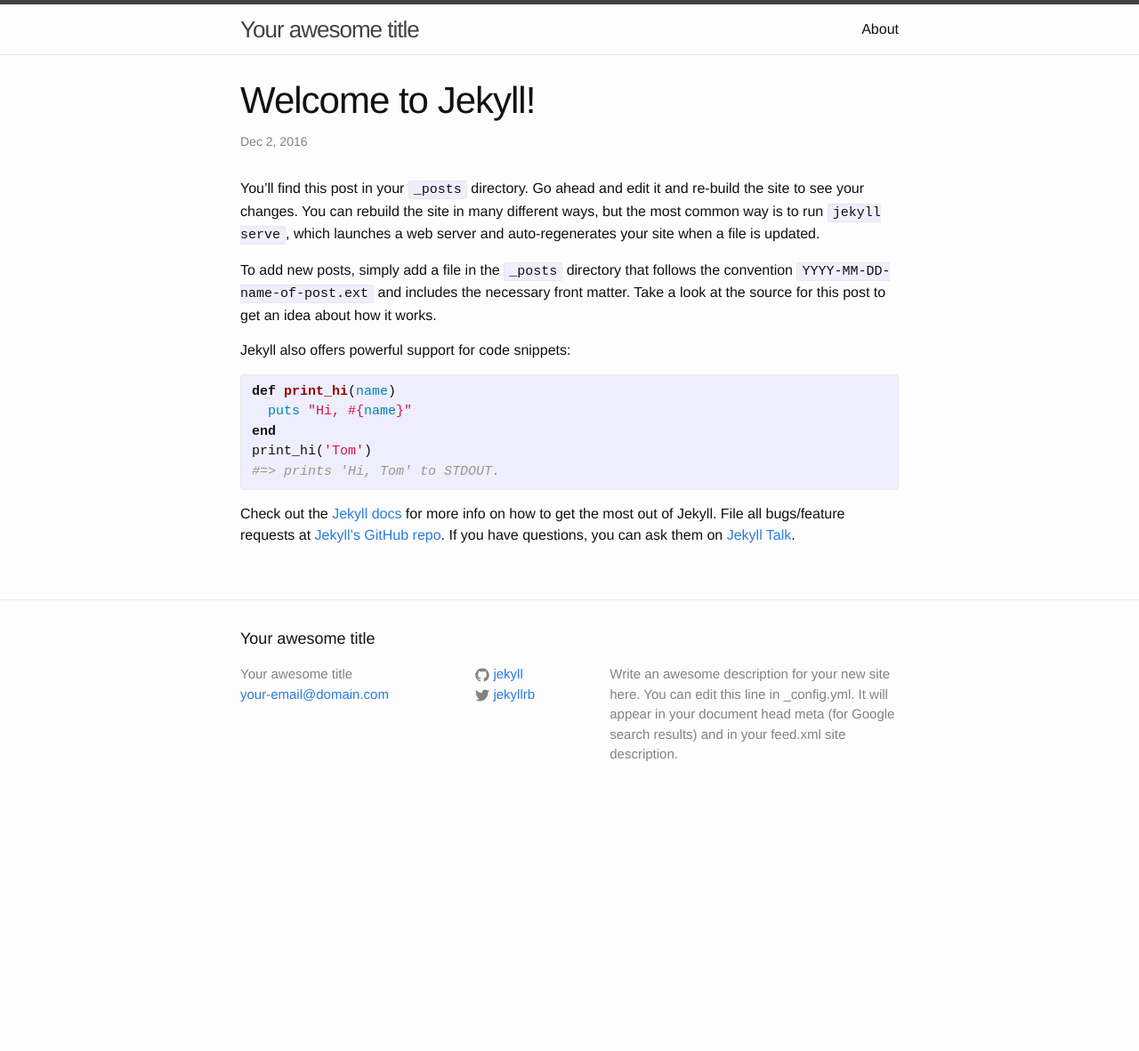
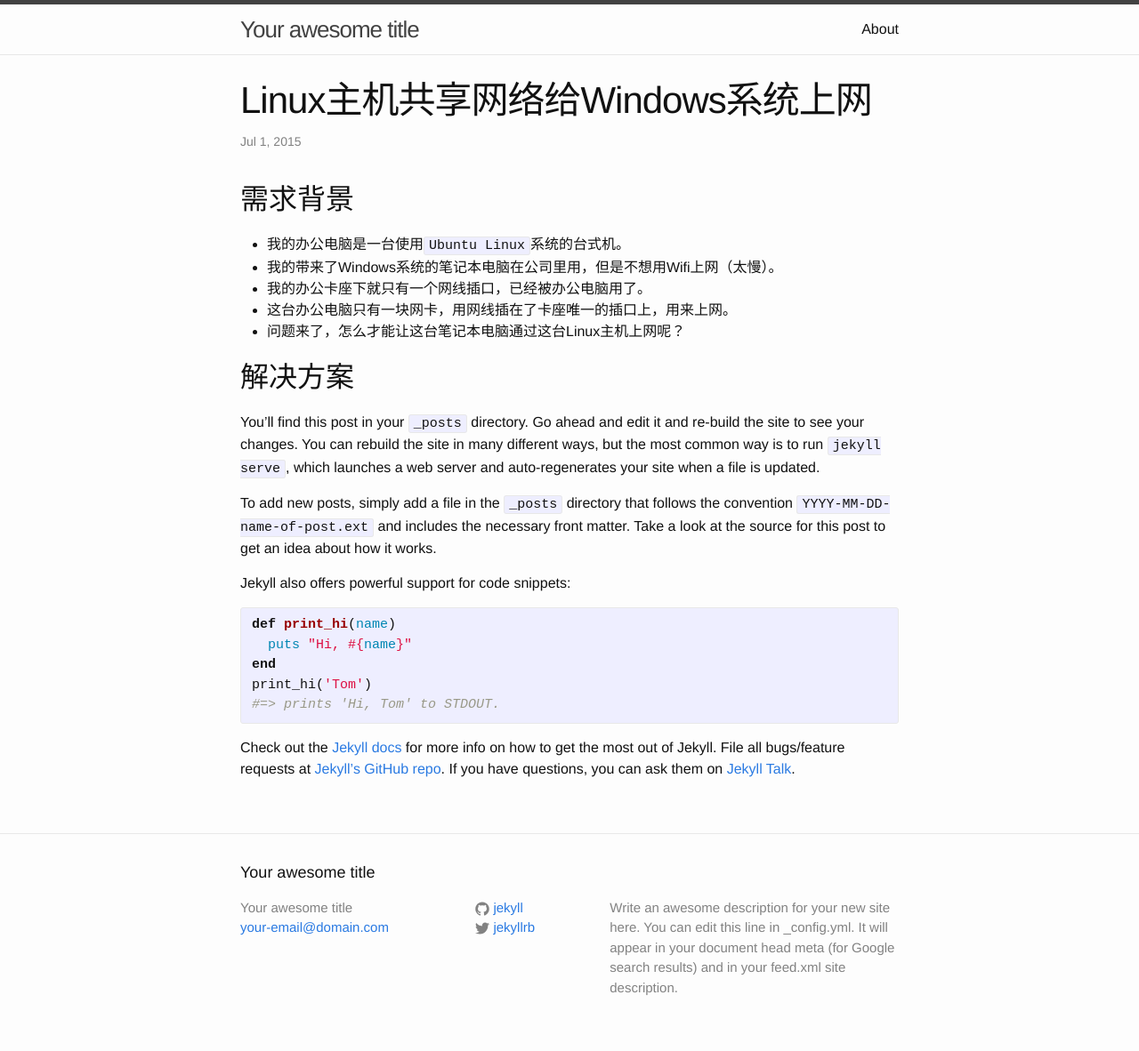
Before and after one commit to echoma/echoma.github.com, a Jekyll site: the page built from _posts/2015-07-01-linux-share-network-to-windows.markdown, in a window 1280 px wide. Shown: the whole page at 89% size. Built offline with Jekyll 4.4.1, drawn with Linux system fonts in a browser that asks for light colours; before the commit the page ends 920 px from its top, so only the background shows below that.

Commit message:
尝试写点内容

```diff
--- a/_posts/2016-12-02-welcome-to-jekyll.markdown
+++ b/_posts/2015-07-01-linux-share-network-to-windows.markdown
@@ -1,9 +1,20 @@
 ---
 layout: post
-title:  "Welcome to Jekyll!"
-date:   2016-12-02 20:28:21 +0800
-categories: jekyll update
+title:  "Linux主机共享网络给Windows系统上网"
+date:   2015-07-01 20:28:21 +0800
+categories: linux network 折腾
 ---
+
+## 需求背景
+
+* 我的办公电脑是一台使用`Ubuntu Linux`系统的台式机。
+* 我的带来了Windows系统的笔记本电脑在公司里用，但是不想用Wifi上网（太慢）。
+* 我的办公卡座下就只有一个网线插口，已经被办公电脑用了。
+* 这台办公电脑只有一块网卡，用网线插在了卡座唯一的插口上，用来上网。
+* 问题来了，怎么才能让这台笔记本电脑通过这台Linux主机上网呢？
+
+## 解决方案
+
 You’ll find this post in your `_posts` directory. Go ahead and edit it and re-build the site to see your changes. You can rebuild the site in many different ways, but the most common way is to run `jekyll serve`, which launches a web server and auto-regenerates your site when a file is updated.
 
 To add new posts, simply add a file in the `_posts` directory that follows the convention `YYYY-MM-DD-name-of-post.ext` and includes the necessary front matter. Take a look at the source for this post to get an idea about how it works.
```
